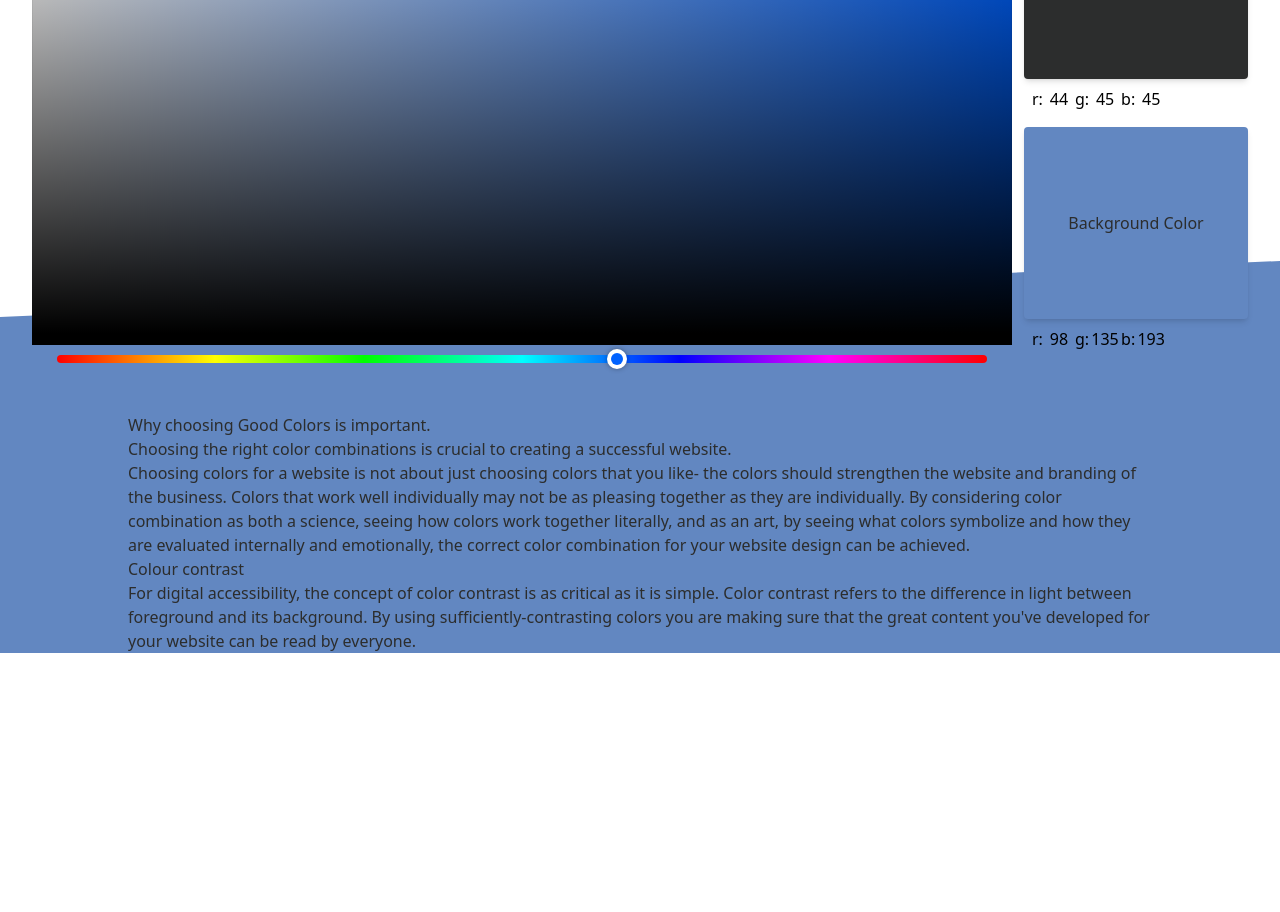
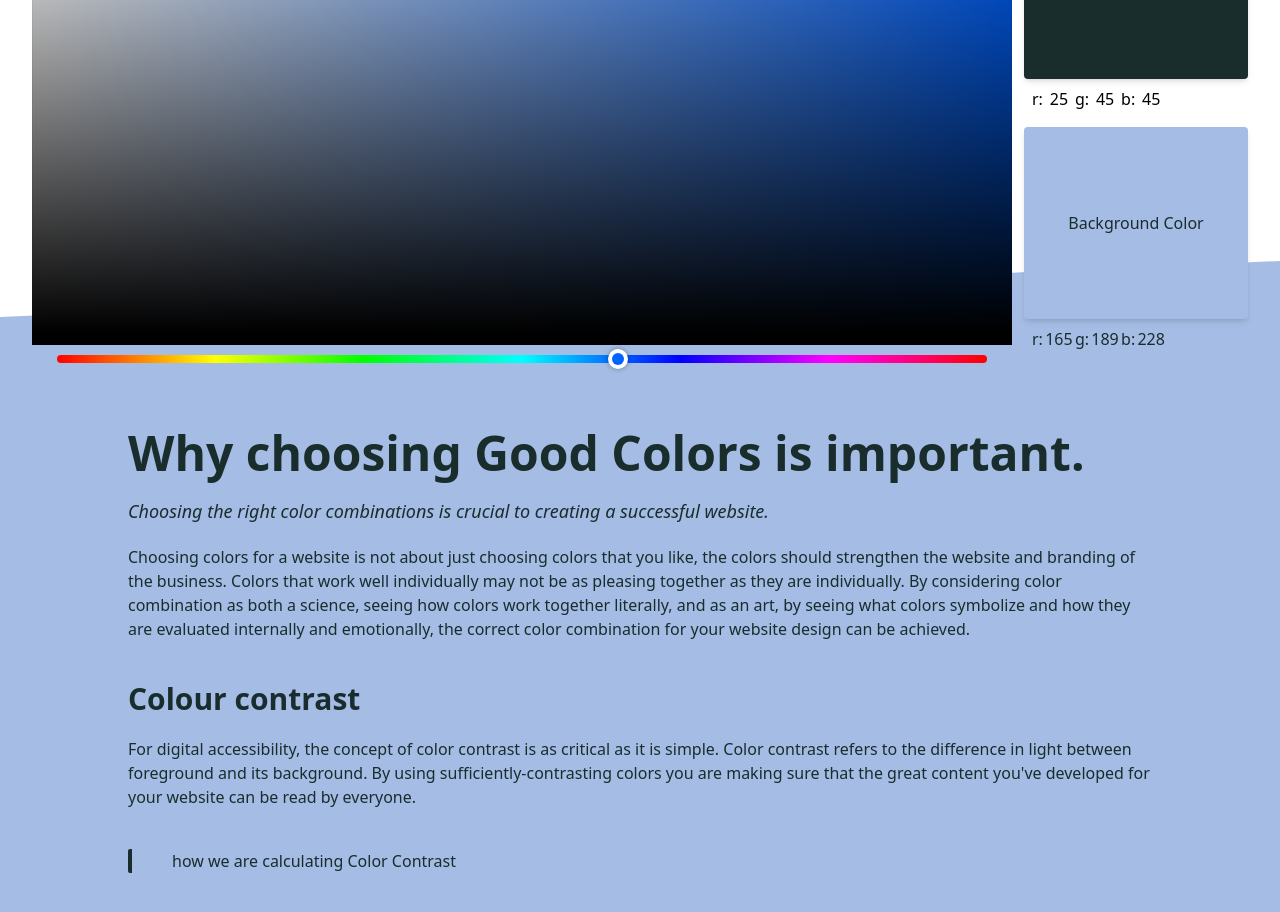
Before and after one commit to shareef99/colors, a Next.js app: page / in a window 1280 px wide. Shown: the part 240-1152 px from the top of the page. Before the commit the page ends 893 px from the top, so only its background shows below. Built offline with nearby package versions, Linux system fonts and the light colour scheme.

Commit message:
✅ style second section

```diff
--- a/components/HomePage/ColorValues.tsx
+++ b/components/HomePage/ColorValues.tsx
@@ -21,16 +21,19 @@ const ColorValues = ({
   onRgbColorChange,
 }: Props) => {
   return (
-    <div className="flex flex-col ml-2 mt-2">
+    <div
+      className="flex flex-col ml-2 mt-2"
+      style={{ color: currentColor === "bgColor" && textColor }}
+    >
       {typesOfColor.map((colorType) => (
-        <span key={colorType}>
+        <div key={colorType}>
           {colorType === "rgb" ? (
             <div className="flex text-center">
               <div>
                 <span>r:</span>
                 <input
                   type="text"
-                  className="w-8 text-center p-0 m-0 border-0 bg-transparent"
+                  className="w-8 text-center p-0 m-0 border-0 bg-transparent cursor-pointer"
                   value={
                     convertColorToRgbObject(
                       currentColor === "bgColor" ? bgColor : textColor
@@ -48,7 +51,7 @@ const ColorValues = ({
                       currentColor === "bgColor" ? bgColor : textColor
                     ).g
                   }
-                  className="w-8 text-center p-0 m-0 border-0 bg-transparent"
+                  className="w-8 text-center p-0 m-0 border-0 bg-transparent cursor-pointer"
                   onChange={(e) => onRgbColorChange(e, "g")}
                 />
               </div>
@@ -61,7 +64,7 @@ const ColorValues = ({
                       currentColor === "bgColor" ? bgColor : textColor
                     ).b
                   }
-                  className="w-8 text-center p-0 m-0 border-0 bg-transparent"
+                  className="w-8 text-center p-0 m-0 border-0 bg-transparent cursor-pointer"
                   onChange={(e) => onRgbColorChange(e, "b")}
                 />
               </div>
@@ -82,7 +85,7 @@ const ColorValues = ({
               "cmyk"
             )
           )}
-        </span>
+        </div>
       ))}
     </div>
   );
--- a/components/Main.tsx
+++ b/components/Main.tsx
@@ -21,8 +21,8 @@ const Main = (props: Props) => {
   const [currentColor, setCurrentColor] = useState<"bgColor" | "textColor">(
     "bgColor"
   );
-  const [bgColor, setBgColor] = useState<string>("rgb(98, 135, 193)");
-  const [textColor, setTextColor] = useState<string>("rgb(44, 45, 45)");
+  const [bgColor, setBgColor] = useState<string>("rgb(165, 189, 228)");
+  const [textColor, setTextColor] = useState<string>("rgb(25, 45, 45)");
   const [colorContrast, setColorContrast] = useState<number>(3.79);
   const [textResult, setTextResult] = useState<Result>("FAIL");
   const [headingResult, setHeadingResult] = useState<Result>("FAIL");
@@ -123,7 +123,7 @@ const Main = (props: Props) => {
         </div>
 
         {/* Color display */}
-        <div className="self-center">
+        <div className="self-center ">
           <div
             id="flip and color types"
             className="flex justify-between mb-2 font-medium"
@@ -186,21 +186,23 @@ const Main = (props: Props) => {
       </div>
 
       <section
-        className="px-[10%]"
+        className="py-28 px-[10%] space-y-[40px]"
         style={{
           background: bgColor,
           color: textColor,
         }}
       >
-        <div className="pt-24">
-          <h1>Why choosing Good Colors is important.</h1>
-          <p>
+        <div className="">
+          <h1 className="font-black text-5xl">
+            Why choosing Good Colors is important.
+          </h1>
+          <p className="py-5 font-medium strong italic text-lg">
             Choosing the right color combinations is crucial to creating a
             successful website.
           </p>
           <p>
             Choosing colors for a website is not about just choosing colors that
-            you like- the colors should strengthen the website and branding of
+            you like, the colors should strengthen the website and branding of
             the business. Colors that work well individually may not be as
             pleasing together as they are individually. By considering color
             combination as both a science, seeing how colors work together
@@ -209,9 +211,9 @@ const Main = (props: Props) => {
             combination for your website design can be achieved.
           </p>
         </div>
-        <div>
-          <h2>Colour contrast</h2>
-          <p>
+        <div className="">
+          <h2 className="font-bold text-3xl">Colour contrast</h2>
+          <p className="pt-5">
             For digital accessibility, the concept of color contrast is as
             critical as it is simple. Color contrast refers to the difference in
             light between foreground and its background. By using
@@ -219,6 +221,21 @@ const Main = (props: Props) => {
             content you've developed for your website can be read by everyone.
           </p>
         </div>
+        <div className="">
+          <blockquote
+            className="border-l-4 rounded-tl-sm rounded-bl-sm pl-10"
+            style={{ borderColor: textColor }}
+          >
+            how we are{" "}
+            <a
+              href="https://www.google.com"
+              target="_blank"
+              className="font-medium hover:opacity-90 hover:duration-500 hover:ease-in"
+            >
+              calculating Color Contrast
+            </a>
+          </blockquote>
+        </div>
       </section>
     </main>
   );
--- a/styles/globals.css
+++ b/styles/globals.css
@@ -1,6 +1,7 @@
 :root {
   --widthAndHeightOfPointer: 20px;
   --blue: #0d3260;
+  --light-bg: #e8f4d0;
 }
 
 html,
--- a/tailwind.config.js
+++ b/tailwind.config.js
@@ -14,6 +14,7 @@ module.exports = {
     extend: {
       colors: {
         blue: "var(--blue)",
+        lightBg: "var(--light-bg)",
       },
     },
   },
```
